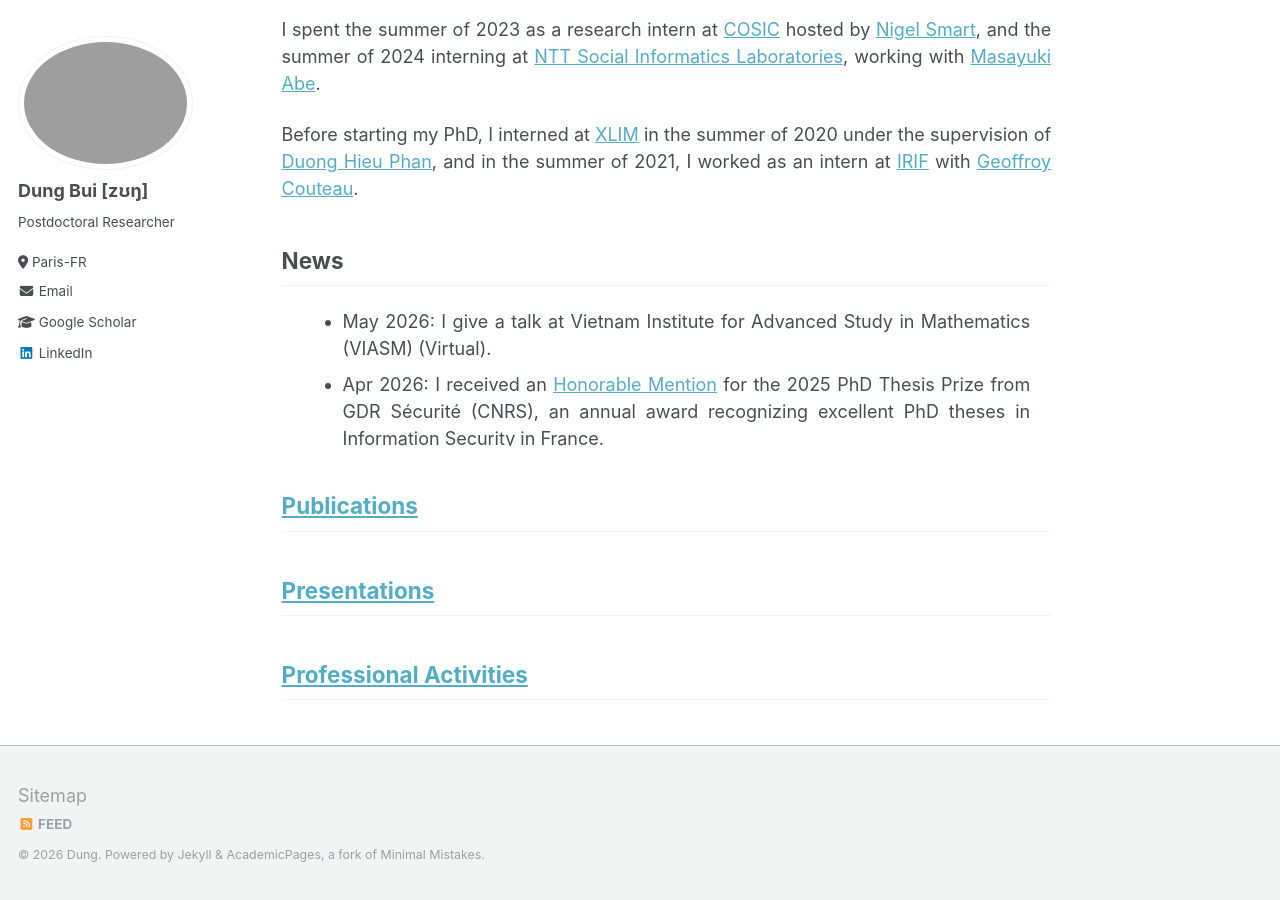
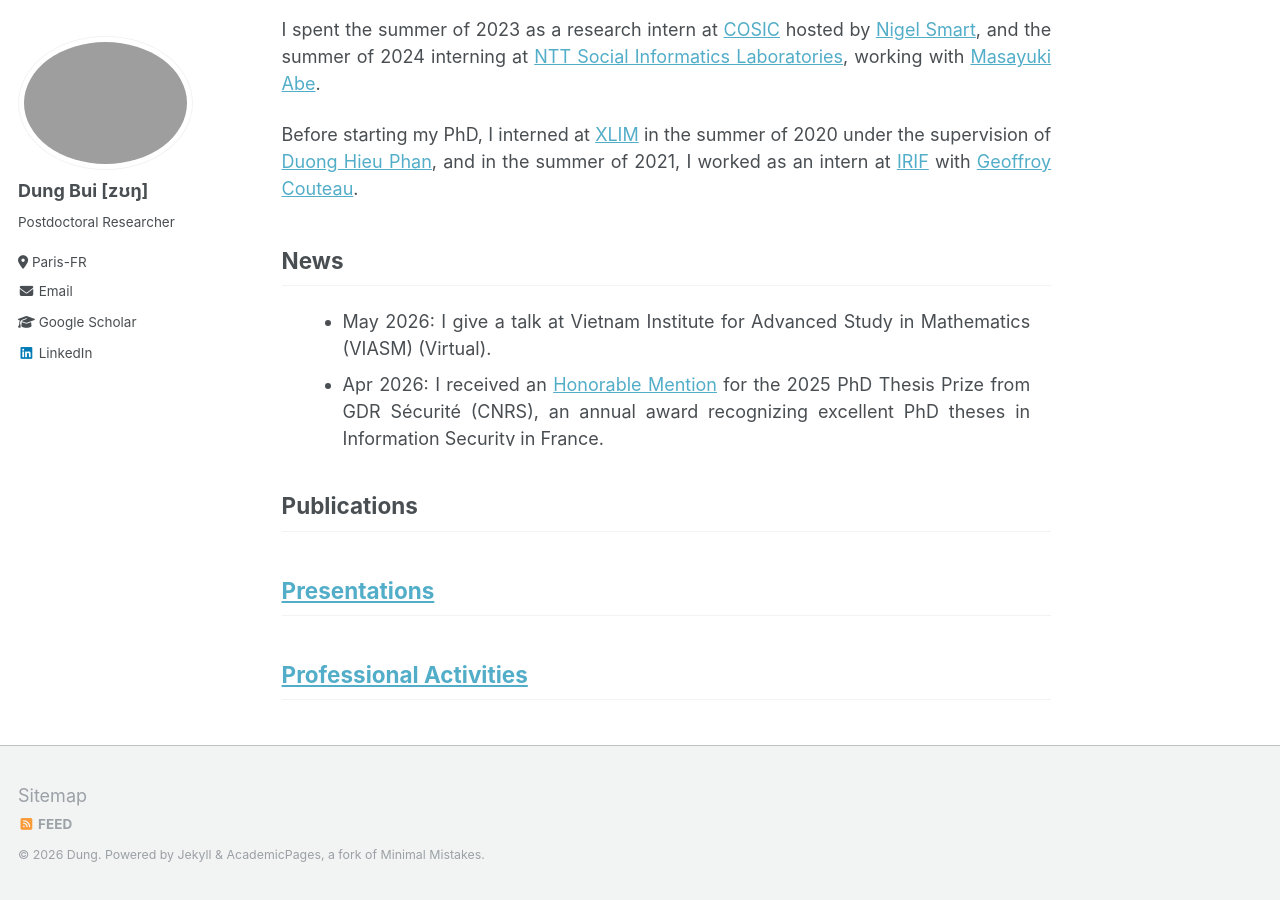
Before and after one commit to dungbui15/dungbui15.github.io, a Jekyll site: the page built from _pages/about.md, in a window 1280 px wide and 900 px high, scrolled down 502 px. Built offline with Jekyll 4.4.1, drawn with Linux system fonts in a browser that asks for light colours.

Commit message:
Update about.md

```diff
--- a/_pages/about.md
+++ b/_pages/about.md
@@ -66,7 +66,7 @@ Before starting my PhD, I interned at [XLIM](https://www.xlim.fr/en) in the summ
   </ul>
 </div>
 
-## [Publications](/publications/)
+## <a href="/publications/" style="text-decoration:none; color:inherit;">Publications</a>
 
 ## [Presentations](/presentations/)
 
```
